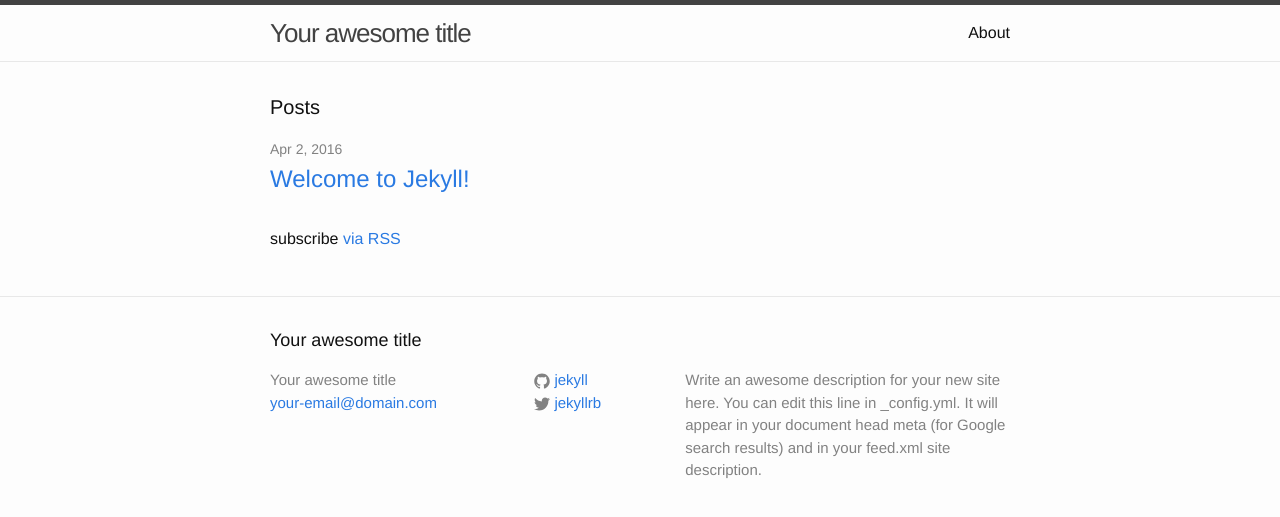
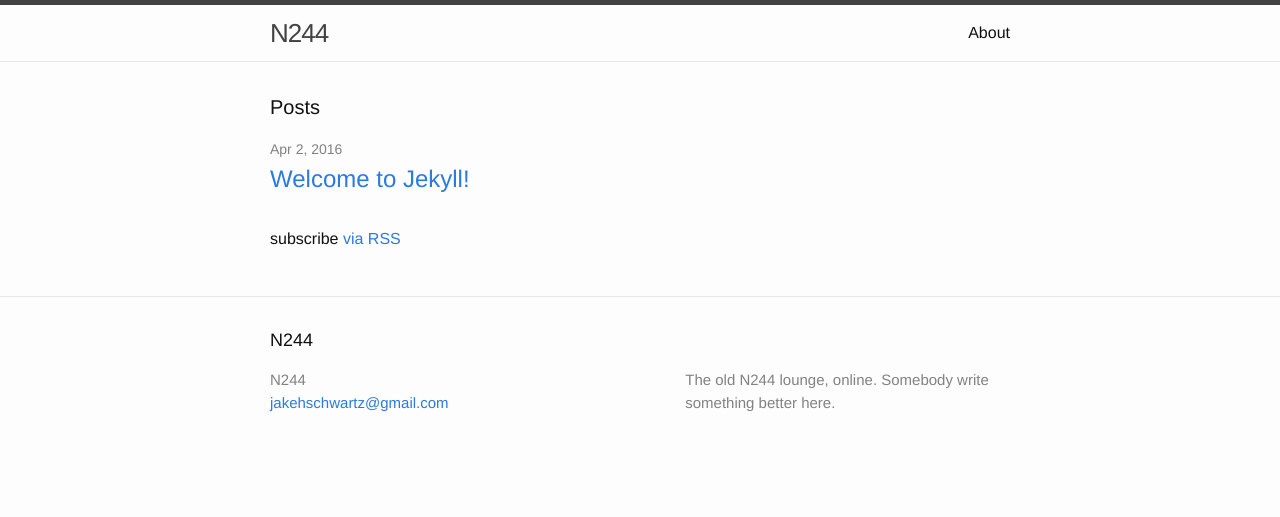
Before and after one commit to wrideout/n244.github.io, a Jekyll site: the page built from index.html, in a window 1280 px wide. Shown: the top 517 px of the page. Built offline with Jekyll 4.4.1, drawn with Linux system fonts in a browser that asks for light colours.

Commit message:
Removed a garbage temp file. Moved Renamed the draft entry I began. Updated the _config.yml to include a few minor updates. Created a little README.md to get started using the blog.

```diff
--- a/_config.yml
+++ b/_config.yml
@@ -6,16 +6,14 @@
 # 'jekyll serve'. If you change this file, please restart the server process.
 
 # Site settings
-title: Your awesome title
-email: your-email@domain.com
+title: N244
+email: jakehschwartz@gmail.com
 description: > # this means to ignore newlines until "baseurl:"
-  Write an awesome description for your new site here. You can edit this
-  line in _config.yml. It will appear in your document head meta (for
-  Google search results) and in your feed.xml site description.
+  The old N244 lounge, online. Somebody write something better here.
 baseurl: "" # the subpath of your site, e.g. /blog
-url: "http://yourdomain.com" # the base hostname & protocol for your site
-twitter_username: jekyllrb
-github_username:  jekyll
+url: "http://n244.github.io" # the base hostname & protocol for your site
+# twitter_username: jekyllrb
+# github_username:  jekyll
 
 # Build settings
 markdown: kramdown
```
Also changed, not shown: _drafts/.#on-the-bootstrapping-of-a-blog.md (deleted, +0 -1 lines), README.md (added), _drafts/2016-04-05-on-the-bootstrapping-of-a-blog.md (renamed from _drafts/on-the-bootstrapping-of-a-blog.md).
